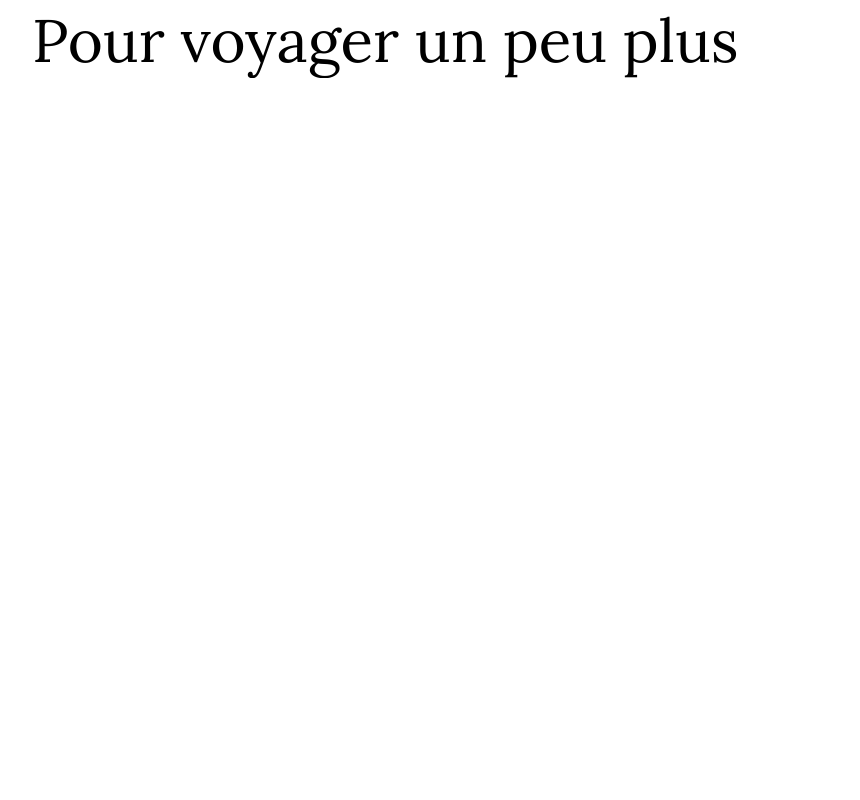
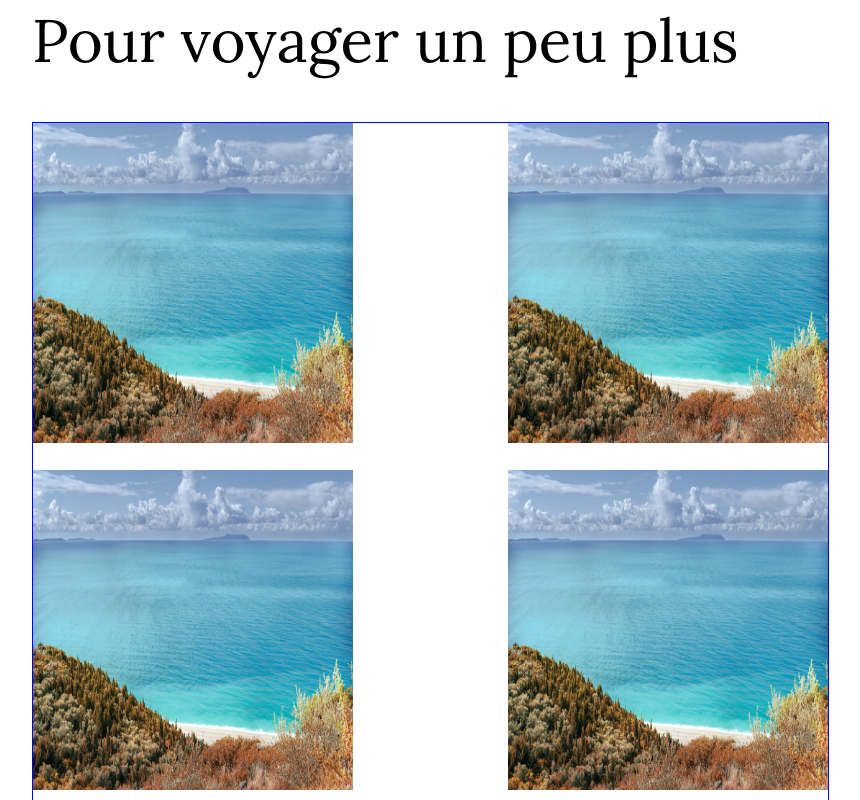
Before and after one commit to cpoiny/Blog-voyage2, an Angular app: page /article/1 in a window 1280 px wide. Shown: the part 2580-3380 px from the top of the page, without its empty margins (276-1136 px from the left). Before the commit the page ends 2658 px from the top, so only its background shows below. Built offline with nearby package versions, Linux system fonts and the light colour scheme.

Commit message:
affichage des photos de la galerie

```diff
--- a/src/app/app.module.ts
+++ b/src/app/app.module.ts
@@ -11,6 +11,7 @@ import { DernierArticleComponent } from './components/dernier-article/dernier-ar
 import { FooterComponent } from './components/footer/footer.component';
 import { DescriptionComponent } from './components/description/description.component';
 import { AvisComponent } from './components/avis/avis.component';
+import { AutresImagesComponent } from './components/autres-images/autres-images.component';
 
 @NgModule({
   declarations: [
@@ -22,7 +23,8 @@ import { AvisComponent } from './components/avis/avis.component';
     DernierArticleComponent,
     FooterComponent,
     DescriptionComponent,
-    AvisComponent
+    AvisComponent,
+    AutresImagesComponent
   ],
   imports: [
     BrowserModule,
--- /dev/null
+++ b/src/app/components/autres-images/autres-images.component.css
@@ -0,0 +1,13 @@
+div{
+    border : blue solid 1px;
+    display: flex;
+    flex-wrap: wrap;
+    justify-content: space-between;
+
+}
+img {
+    width: 320px;
+    height : 320px;
+    margin-bottom:27px;
+
+}
--- /dev/null
+++ b/src/app/components/autres-images/autres-images.component.html
@@ -0,0 +1,7 @@
+
+<div>
+
+    <ng-container *ngFor="let image of voyageDetail!.galerie">
+        <img src="{{image}}" alt="{{voyageDetail!.pays}}">
+    </ng-container>
+</div>
--- /dev/null
+++ b/src/app/components/autres-images/autres-images.component.ts
@@ -0,0 +1,40 @@
+import { Component } from '@angular/core';
+import { ActivatedRoute } from '@angular/router';
+import { IVoyage, VOYAGES } from 'src/app/voyage.mock';
+
+@Component({
+  selector: 'app-autres-images',
+  templateUrl: './autres-images.component.html',
+  styleUrls: ['./autres-images.component.css']
+})
+export class AutresImagesComponent {
+  voyages : IVoyage[] = VOYAGES;
+  voyageDetail! : IVoyage;
+
+
+  ngOnInit(){
+    this.getVoyagebyId();
+  }
+  constructor(
+    public activatedRoute: ActivatedRoute,
+  ) {}
+
+    getVoyagebyId() {
+
+      // je recupère l'id de mon url et je le transforme en number
+      const id = Number(this.activatedRoute.snapshot.paramMap.get('id'));
+      console.log("je veux mon id", id);
+
+      // je recherche dans ma liste de mock l'objet qui a l'id en question
+      const voyageArticle = this.voyages.find((voyage: IVoyage) => voyage.id === id);
+      console.log("voyageArticle", voyageArticle);
+
+      // Si j'ai un voyage dans ma liste, j'assigne l'objet à ma variable voyageDetail
+      if (voyageArticle) {
+        this.voyageDetail! = voyageArticle;
+        console.log("voyageDetaille à afficher", this.voyageDetail!);
+      }
+
+    }
+
+}
--- a/src/app/pages/article/article.component.html
+++ b/src/app/pages/article/article.component.html
@@ -29,6 +29,7 @@
 
     <!-- Voyager un peu plus -->
     <h2 class="espace">Pour voyager un peu plus</h2>
+    <app-autres-images></app-autres-images>
 
 
 </main>
--- a/src/app/voyage.mock.ts
+++ b/src/app/voyage.mock.ts
@@ -22,7 +22,7 @@ export const VOYAGES : IVoyage[] = [
         dateDepart : "12.12.2022",
         dateRetour : "18.12.2022",
         img : "assets/img/Albanie.png",
-        galerie : ["assets/img/Albanie.png", "assets/img/Albanie.png", "assets/img/Albanie.png"],
+        galerie : ["assets/img/Albanie.png", "assets/img/Albanie.png", "assets/img/Albanie.png","assets/img/Albanie.png", "assets/img/Albanie.png", "assets/img/Albanie.png","assets/img/Albanie.png", "assets/img/Albanie.png"],
         description: "Lorem ipsum dolor sit amet, consectetur adipiscing elit. Donec tempor massa id sem iaculis, et rutrum ligula ornare. Etiam malesuada diam justo, nec sagittis ligula rhoncus sit amet. Fusce ac viverra nisi. Integer nibh urna, posuere euismod dolor ac Donec commodo pellentesque sapien eu interdum. Vestibulum neque nulla, mattis eget hendrerit nec, tempus pharetra est. Nulla facilisi. Curabitur elit lorem, rhoncus quis quam et, imperdiet euismod mi. Morbi eget elit ac velit porttitor sodales. Nulla scelerisque risus ex, a faucibus est eleifend sed. Aliquam ac facilisis lorem, ut ornare velit.dignissim metus. Aliquam dignissim lorem id nisi aliquet, a sodales ipsum dignissim.",
         points_positifs:["Un pays très simple à sillonner, sans embrouilles ni complexité", "Des habitants gentils, spontanés et qui cherchent le contact", "Un relief vallonné, offrant de superbes paysages dotés de villages pittoresques"],
         points_negatifs: ["Le climat torride en juillet-août, sauf en montagne","La côte très fréquentée l’été et de plus en plus bétonnée"],
@@ -37,7 +37,7 @@ export const VOYAGES : IVoyage[] = [
         dateDepart : "11.10.2022",
         dateRetour : "18.10.2022",
         img : "assets/img/Grece.png",
-        galerie : ["assets/img/Grece.png", "assets/img/Grece.png", "assets/img/Grece.png"],
+        galerie : ["assets/img/Grece.png", "assets/img/Grece.png", "assets/img/Grece.png","assets/img/Grece.png", "assets/img/Grece.png", "assets/img/Grece.png","assets/img/Grece.png", "assets/img/Grece.png"],
         description: "Lorem ipsum dolor sit amet, consectetur adipiscing elit. Donec tempor massa id sem iaculis, et rutrum ligula ornare. Etiam malesuada diam justo, nec sagittis ligula rhoncus sit amet. Fusce ac viverra nisi. Integer nibh urna, posuere euismod dolor ac Donec commodo pellentesque sapien eu interdum. Vestibulum neque nulla, mattis eget hendrerit nec, tempus pharetra est. Nulla facilisi. Curabitur elit lorem, rhoncus quis quam et, imperdiet euismod mi. Morbi eget elit ac velit porttitor sodales. Nulla scelerisque risus ex, a faucibus est eleifend sed. Aliquam ac facilisis lorem, ut ornare velit.dignissim metus. Aliquam dignissim lorem id nisi aliquet, a sodales ipsum dignissim.",
         points_positifs:["Un pays très simple à sillonner, sans embrouilles ni complexité", "Des habitants gentils, spontanés et qui cherchent le contact", "Un relief vallonné, offrant de superbes paysages dotés de villages pittoresques"],
         points_negatifs: ["Le climat torride en juillet-août, sauf en montagne","La côte très fréquentée l’été et de plus en plus bétonnée"],
@@ -52,7 +52,7 @@ export const VOYAGES : IVoyage[] = [
         dateDepart : "14.11.2022",
         dateRetour : "20.11.2022",
         img : "assets/img/Guatemala.png",
-        galerie : ["assets/img/Guatemala.png", "assets/img/Guatemala.png", "assets/img/Guatemala.png"],
+        galerie : ["assets/img/Guatemala.png", "assets/img/Guatemala.png", "assets/img/Guatemala.png","assets/img/Guatemala.png", "assets/img/Guatemala.png", "assets/img/Guatemala.png","assets/img/Guatemala.png", "assets/img/Guatemala.png"],
         description: "Lorem ipsum dolor sit amet, consectetur adipiscing elit. Donec tempor massa id sem iaculis, et rutrum ligula ornare. Etiam malesuada diam justo, nec sagittis ligula rhoncus sit amet. Fusce ac viverra nisi. Integer nibh urna, posuere euismod dolor ac Donec commodo pellentesque sapien eu interdum. Vestibulum neque nulla, mattis eget hendrerit nec, tempus pharetra est. Nulla facilisi. Curabitur elit lorem, rhoncus quis quam et, imperdiet euismod mi. Morbi eget elit ac velit porttitor sodales. Nulla scelerisque risus ex, a faucibus est eleifend sed. Aliquam ac facilisis lorem, ut ornare velit.dignissim metus. Aliquam dignissim lorem id nisi aliquet, a sodales ipsum dignissim.",
         points_positifs:["Un pays très simple à sillonner, sans embrouilles ni complexité", "Des habitants gentils, spontanés et qui cherchent le contact", "Un relief vallonné, offrant de superbes paysages dotés de villages pittoresques"],
         points_negatifs: ["Le climat torride en juillet-août, sauf en montagne","La côte très fréquentée l’été et de plus en plus bétonnée"],
@@ -67,7 +67,7 @@ export const VOYAGES : IVoyage[] = [
         dateDepart : "05.03.2022",
         dateRetour : "24.03.2022",
         img : "assets/img/Tunisie.png",
-        galerie : ["assets/img/Tunisie.png", "assets/img/Tunisie.png", "assets/img/Tunisie.png"],
+        galerie : ["assets/img/Tunisie.png", "assets/img/Tunisie.png", "assets/img/Tunisie.png","assets/img/Tunisie.png", "assets/img/Tunisie.png", "assets/img/Tunisie.png","assets/img/Tunisie.png", "assets/img/Tunisie.png"],
         description: "Lorem ipsum dolor sit amet, consectetur adipiscing elit. Donec tempor massa id sem iaculis, et rutrum ligula ornare. Etiam malesuada diam justo, nec sagittis ligula rhoncus sit amet. Fusce ac viverra nisi. Integer nibh urna, posuere euismod dolor ac Donec commodo pellentesque sapien eu interdum. Vestibulum neque nulla, mattis eget hendrerit nec, tempus pharetra est. Nulla facilisi. Curabitur elit lorem, rhoncus quis quam et, imperdiet euismod mi. Morbi eget elit ac velit porttitor sodales. Nulla scelerisque risus ex, a faucibus est eleifend sed. Aliquam ac facilisis lorem, ut ornare velit.dignissim metus. Aliquam dignissim lorem id nisi aliquet, a sodales ipsum dignissim.",
         points_positifs:["Un pays très simple à sillonner, sans embrouilles ni complexité", "Des habitants gentils, spontanés et qui cherchent le contact", "Un relief vallonné, offrant de superbes paysages dotés de villages pittoresques"],
         points_negatifs: ["Le climat torride en juillet-août, sauf en montagne","La côte très fréquentée l’été et de plus en plus bétonnée"],
@@ -82,7 +82,7 @@ export const VOYAGES : IVoyage[] = [
         dateDepart : "12.12.2021",
         dateRetour : "18.12.2022",
         img : "assets/img/Tunisie-2.png",
-        galerie : ["assets/img/Tunisie-2.png", "assets/img/Tunisie-2.png", "assets/img/Tunisie-2.png"],
+        galerie : ["assets/img/Tunisie-2.png", "assets/img/Tunisie-2.png", "assets/img/Tunisie-2.png","assets/img/Tunisie-2.png", "assets/img/Tunisie-2.png", "assets/img/Tunisie-2.png","assets/img/Tunisie-2.png", "assets/img/Tunisie-2.png"],
         description: "Lorem ipsum dolor sit amet, consectetur adipiscing elit. Donec tempor massa id sem iaculis, et rutrum ligula ornare. Etiam malesuada diam justo, nec sagittis ligula rhoncus sit amet. Fusce ac viverra nisi. Integer nibh urna, posuere euismod dolor ac Donec commodo pellentesque sapien eu interdum. Vestibulum neque nulla, mattis eget hendrerit nec, tempus pharetra est. Nulla facilisi. Curabitur elit lorem, rhoncus quis quam et, imperdiet euismod mi. Morbi eget elit ac velit porttitor sodales. Nulla scelerisque risus ex, a faucibus est eleifend sed. Aliquam ac facilisis lorem, ut ornare velit.dignissim metus. Aliquam dignissim lorem id nisi aliquet, a sodales ipsum dignissim.",
         points_positifs:["Un pays très simple à sillonner, sans embrouilles ni complexité", "Des habitants gentils, spontanés et qui cherchent le contact", "Un relief vallonné, offrant de superbes paysages dotés de villages pittoresques"],
         points_negatifs: ["Le climat torride en juillet-août, sauf en montagne","La côte très fréquentée l’été et de plus en plus bétonnée"],
```
Also changed, not shown: 1 other file (tests, documents, lock files or other folders).
